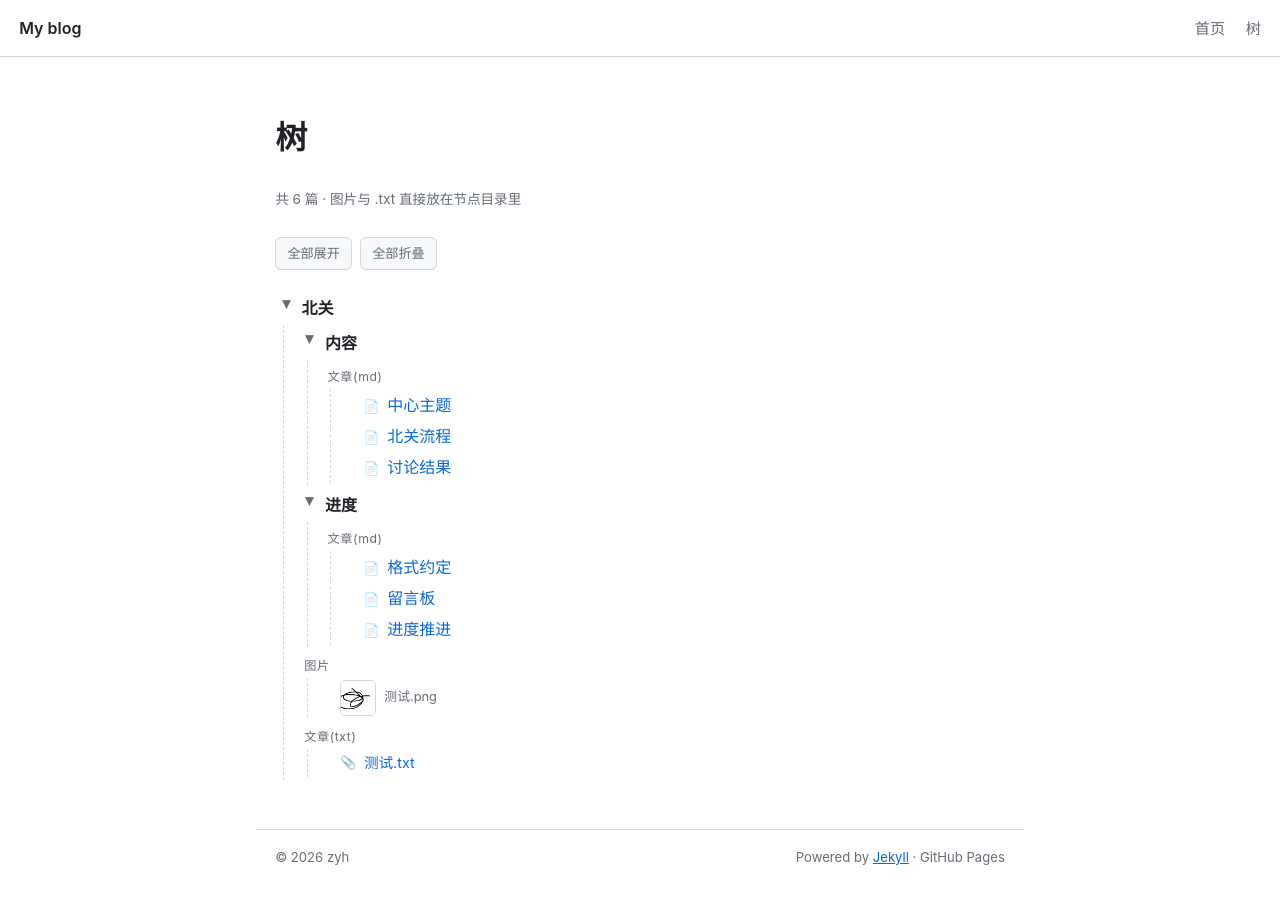
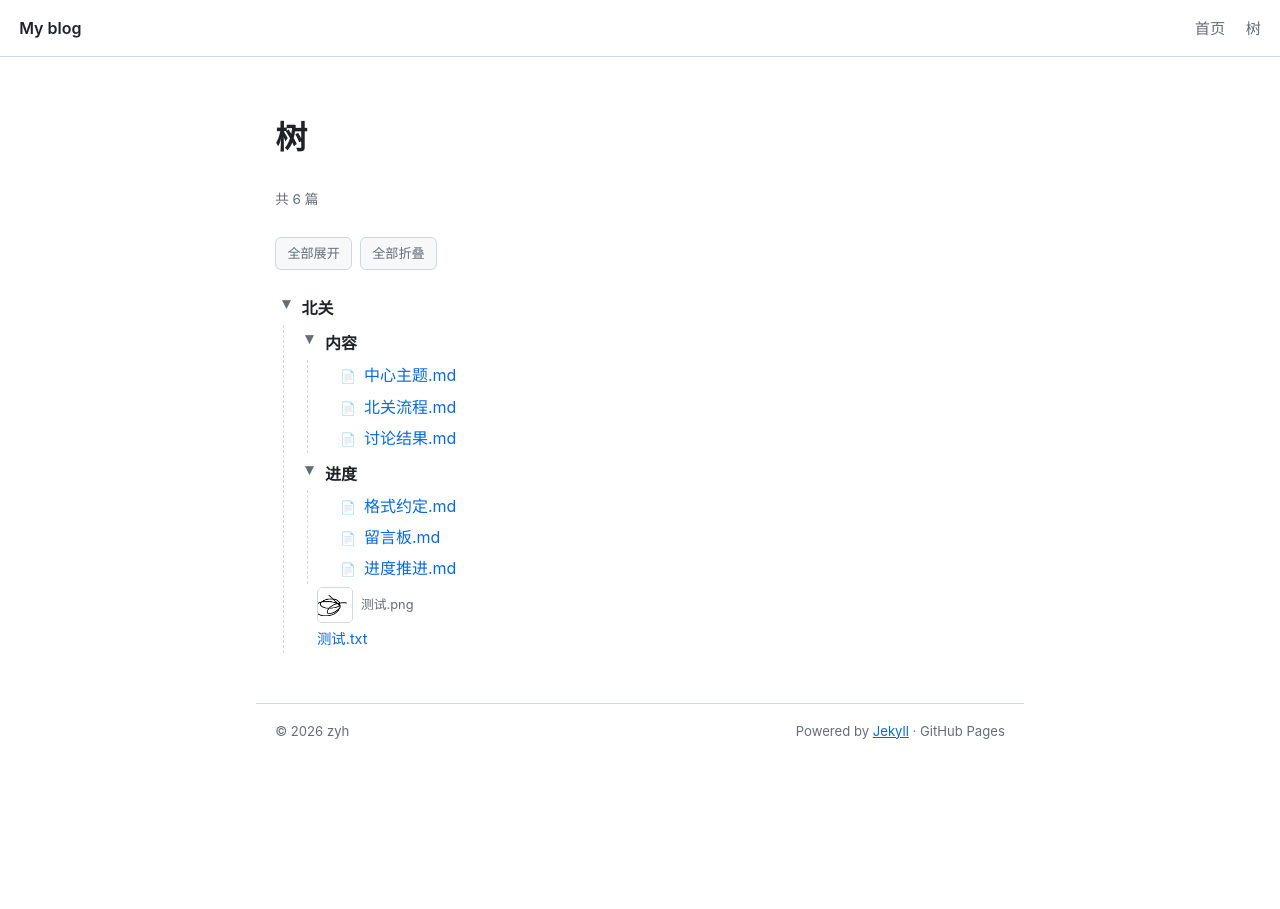
Before and after one commit to zyh8732/zyh_blog, a Jekyll site: the page built from blog.html, in a window 1280 px wide. Built offline with Jekyll 4.4.1, drawn with Linux system fonts in a browser that asks for light colours.

Commit message:
fix: 文章标题固定取文件名（不再被正文首标题覆盖）；同步浏览器标题

```diff
--- a/_includes/tree-node.html
+++ b/_includes/tree-node.html
@@ -7,13 +7,15 @@
     parent  : 当前节点路径；根层不传（视作 ""）
     depth   : 当前层级；根层传 0
 
-  每个节点下依次渲染：子节点 → 文章(md) → 图片 → 文章(txt)
+  每个节点下依次渲染：子节点 → 文章(.md) → 图片 → 文本(.txt)
+  （三类文件平铺在同一层，不分组）
 
   ⚠️ 两条 Liquid 约束，改这个文件时务必保持：
    1. assign 写入「最外层作用域」，递归子调用会覆盖同名变量。
       所以每个变量都在紧挨着使用前重新赋值，绝不跨递归调用复用。
    2. 不要给 for 循环变量重新赋值（{% assign cat = cat | strip %} 无效），
-      要用一个新名字（下面的 s2）。
+      要用一个新名字。
+   3. GitHub Pages 的 Jekyll 3.10 里 where_exp 只接受单个条件，不能写 and。
   ──────────────────────────────────────────────────────────
 {%- endcomment -%}
 
@@ -41,29 +43,18 @@
   {%- endif -%}
 {%- endfor -%}
 
-{%- comment -%} ② 文章(md) {%- endcomment -%}
+{%- comment -%} ② 本层文件：文章(.md) 优先，然后图片、文本 {%- endcomment -%}
 {%- assign arts = site.pages | where_exp: "p", "p.name contains '.md'" | where_exp: "p", "p.path != 'index.md'" -%}
-{%- capture arts_html -%}
 {%- for p in arts -%}
   {%- assign segs = p.path | split: "/" -%}
   {%- assign n    = segs.size | minus: 1 -%}
   {%- assign pdir = segs | slice: 0, n | join: "/" -%}
   {%- assign pcmp = include.parent | default: "" -%}
   {%- if pdir == pcmp -%}
-      <li class="post"><a href="{{ p.url | relative_url }}">{{ p.name | split: "." | first }}</a></li>
+    <li class="post"><a href="{{ p.url | relative_url }}">{{ p.name }}</a></li>
   {%- endif -%}
 {%- endfor -%}
-{%- endcapture -%}
-{%- assign arts_trim = arts_html | strip -%}
-{%- if arts_trim != "" -%}
-  <li class="group">
-    <span class="group-name">文章(md)</span>
-    <ul class="group-list">{{ arts_html }}</ul>
-  </li>
-{%- endif -%}
 
-{%- comment -%} ③ 图片 {%- endcomment -%}
-{%- capture imgs_html -%}
 {%- for f in site.static_files -%}
   {%- assign fp       = f.path | remove_first: "/" -%}
   {%- assign segs     = fp | split: "/" -%}
@@ -72,6 +63,7 @@
   {%- assign firstseg = segs | first -%}
   {%- assign pcmp     = include.parent | default: "" -%}
   {%- assign ext      = f.extname | downcase -%}
+
   {%- if firstseg != "assets" and fdir == pcmp -%}
     {%- if ext == ".png" or ext == ".jpg" or ext == ".jpeg" or ext == ".gif" or ext == ".webp" or ext == ".svg" or ext == ".avif" -%}
       <li class="file file-img">
@@ -80,39 +72,10 @@
         </button>
         <span class="file-name">{{ f.name }}</span>
       </li>
-      {%- endif -%}
-    {%- endif -%}
-  {%- endfor -%}
-{%- endcapture -%}
-{%- assign imgs_trim = imgs_html | strip -%}
-{%- if imgs_trim != "" -%}
-  <li class="group">
-    <span class="group-name">图片</span>
-    <ul class="group-list">{{ imgs_html }}</ul>
-  </li>
-{%- endif -%}
-
-{%- comment -%} ④ 文章(txt) {%- endcomment -%}
-{%- capture txts_html -%}
-  {%- for f in site.static_files -%}
-    {%- assign fp       = f.path | remove_first: "/" -%}
-    {%- assign segs     = fp | split: "/" -%}
-    {%- assign n        = segs.size | minus: 1 -%}
-    {%- assign fdir     = segs | slice: 0, n | join: "/" -%}
-    {%- assign firstseg = segs | first -%}
-    {%- assign pcmp     = include.parent | default: "" -%}
-    {%- assign ext      = f.extname | downcase -%}
-    {%- if firstseg != "assets" and fdir == pcmp and ext == ".txt" -%}
+    {%- elsif ext == ".txt" -%}
       <li class="file file-doc">
         <a href="{{ '/read/' | relative_url }}?f={{ f.path | relative_url }}" target="_blank" rel="noopener">{{ f.name }}</a>
       </li>
     {%- endif -%}
+  {%- endif -%}
 {%- endfor -%}
-{%- endcapture -%}
-{%- assign txts_trim = txts_html | strip -%}
-{%- if txts_trim != "" -%}
-  <li class="group">
-    <span class="group-name">文章(txt)</span>
-    <ul class="group-list">{{ txts_html }}</ul>
-  </li>
-{%- endif -%}
--- a/_layouts/default.html
+++ b/_layouts/default.html
@@ -4,7 +4,11 @@
   <meta charset="utf-8">
   <meta name="viewport" content="width=device-width, initial-scale=1">
   <meta name="color-scheme" content="light dark">
-  <title>{% if page.title %}{{ page.title }} · {% endif %}{{ site.title }}</title>
+  {%- assign doc_title = page.title -%}
+  {%- if page.layout == "post" -%}
+    {%- assign doc_title = page.name | split: "." | first -%}
+  {%- endif -%}
+  <title>{% if doc_title %}{{ doc_title }} · {% endif %}{{ site.title }}</title>
 
   {%- comment -%} SEO：优先用页面自己的 description，其次摘要，最后站点描述 {%- endcomment -%}
   {%- assign meta_desc = page.description -%}
--- a/_layouts/post.html
+++ b/_layouts/post.html
@@ -1,10 +1,7 @@
 ---
 layout: default
 ---
-{%- assign pname = page.title -%}
-{%- if pname == nil or pname == "" -%}
-  {%- assign pname = page.name | split: "." | first -%}
-{%- endif -%}
+{%- assign pname = page.name | split: "." | first -%}
 {%- assign segs = page.path | split: "/" -%}
 {%- assign n    = segs.size | minus: 1 -%}
 {%- assign pdir = segs | slice: 0, n | join: "/" -%}
--- a/assets/css/style.css
+++ b/assets/css/style.css
@@ -187,20 +187,12 @@ footer{
 }
 
 /* ==========================================================
-   树里的文件与分组
+   树里的文件
    ========================================================== */
-.tree li.group{ padding:.15rem 0; }
-.tree .group-name{
-  display:block; font-size:.76rem; color:var(--muted);
-  letter-spacing:.05em; padding:.25rem .35rem .1rem;
-}
-
 .tree li.file{
   display:flex; align-items:center; gap:.5rem; flex-wrap:wrap;
   padding-left:1.15rem; font-size:.9rem;
 }
-.tree li.file::before{ font-size:.8rem; opacity:.85; }
-.tree li.file-doc::before{ content:"📎"; }
 .tree li.file a{ text-decoration:none; }
 .tree li.file a:hover{ text-decoration:underline; }
 
--- a/blog.html
+++ b/blog.html
@@ -5,7 +5,7 @@ permalink: /blog/
 ---
 {%- assign arts = site.pages | where_exp: "p", "p.name contains '.md'" | where_exp: "p", "p.path != 'index.md'" -%}
 <h1>树</h1>
-<p class="meta">共 {{ arts.size }} 篇 · 图片与 .txt 直接放在节点目录里</p>
+<p class="meta">共 {{ arts.size }} 篇</p>
 
 <p class="tree-tools">
   <button type="button" data-tree="expand">全部展开</button>
@@ -28,11 +28,12 @@ permalink: /blog/
     });
   });
 
-  // 图片灯箱：点缩略图原地放大，点关闭键 / 遮罩 / Esc 关闭
+  // 图片灯箱：点缩略图原地放大，只有关闭键能关
   (function () {
     var box = document.getElementById('lightbox');
     var img = document.getElementById('lightbox-img');
-    if (!box || !img) return;
+    var closeBtn = box ? box.querySelector('.lightbox-close') : null;
+    if (!box || !img || !closeBtn) return;
 
     function close() {
       box.hidden = true;
--- a/read.html
+++ b/read.html
@@ -4,7 +4,6 @@ title: 文本
 permalink: /read/
 ---
 <h1 id="txt-title">加载中…</h1>
-<p class="meta"><a id="txt-link" href="#" target="_blank" rel="noopener">打开原始文件</a></p>
 
 <pre id="txt-body" class="txt-body">加载中…</pre>
 
@@ -14,7 +13,6 @@ permalink: /read/
     var file = params.get('f') || '';
     var titleEl = document.getElementById('txt-title');
     var bodyEl = document.getElementById('txt-body');
-    var linkEl = document.getElementById('txt-link');
 
     if (!file) {
       titleEl.textContent = '没有指定文件';
```
Also changed, not shown: other parts of blog.html (+1 -7 lines), other parts of read.html (+1 -3 lines). Lines whose indentation alone changed are shown as unchanged.
